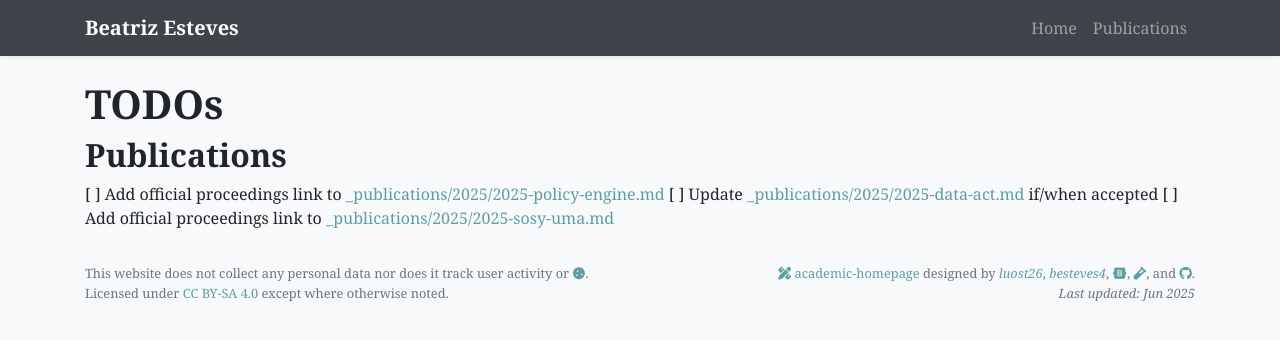
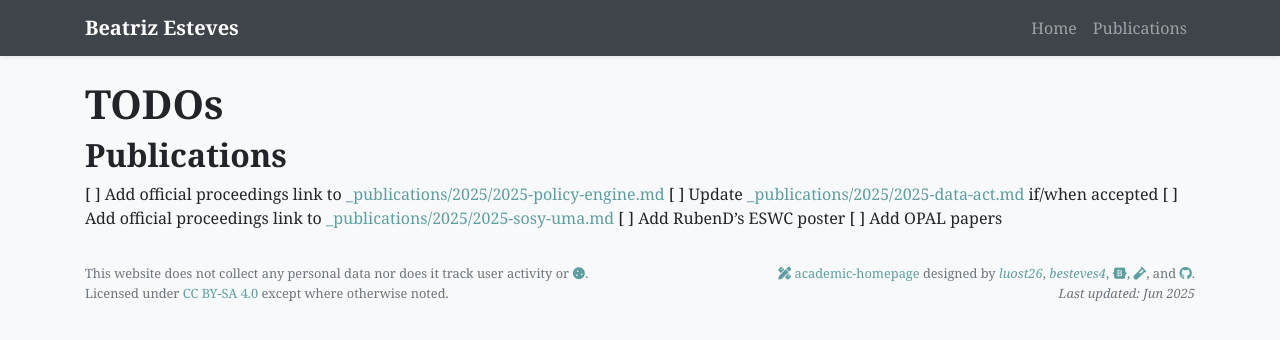
Before and after one commit to besteves4/besteves4.github.io, a Jekyll site: the page built from TODOS.md, in a window 1280 px wide. Shown: the top 340 px of the page. Built offline with Jekyll 4.4.1, drawn with Linux system fonts in a browser that asks for light colours; nearby versions of some CDN libraries; our own code applies the rules of GitHub Pages for plain Markdown files; a style sheet for code colours, icons or effects is not loaded.

Commit message:
add TODOs from ESWC 2025

```diff
--- a/TODOS.md
+++ b/TODOS.md
@@ -4,3 +4,5 @@
 [ ] Add official proceedings link to [_publications/2025/2025-policy-engine.md](_publications/2025/2025-policy-engine.md)
 [ ] Update [_publications/2025/2025-data-act.md](_publications/2025/2025-data-act.md) if/when accepted
 [ ] Add official proceedings link to [_publications/2025/2025-sosy-uma.md](_publications/2025/2025-sosy-uma.md)
+[ ] Add RubenD's ESWC poster
+[ ] Add OPAL papers
```
